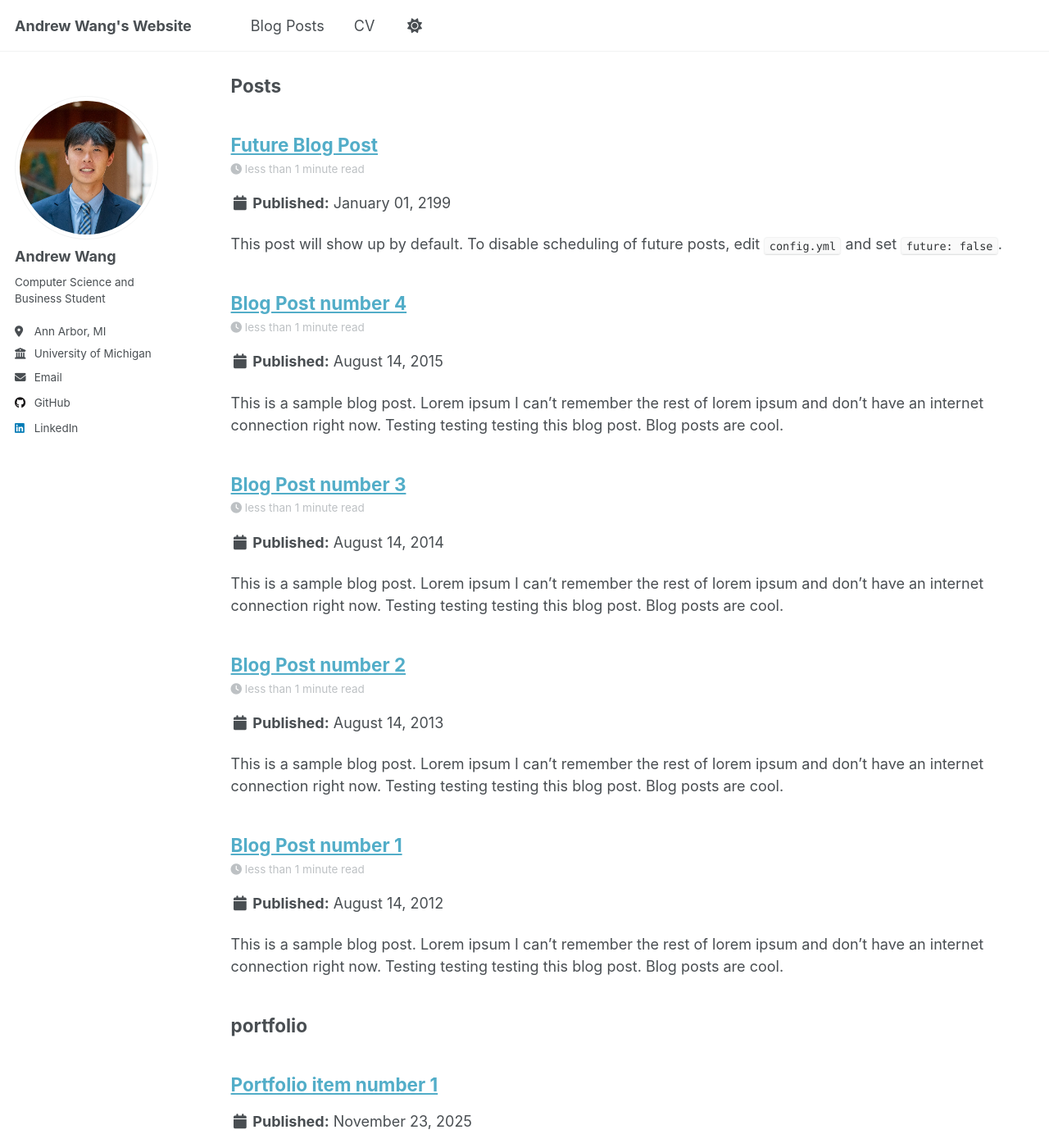
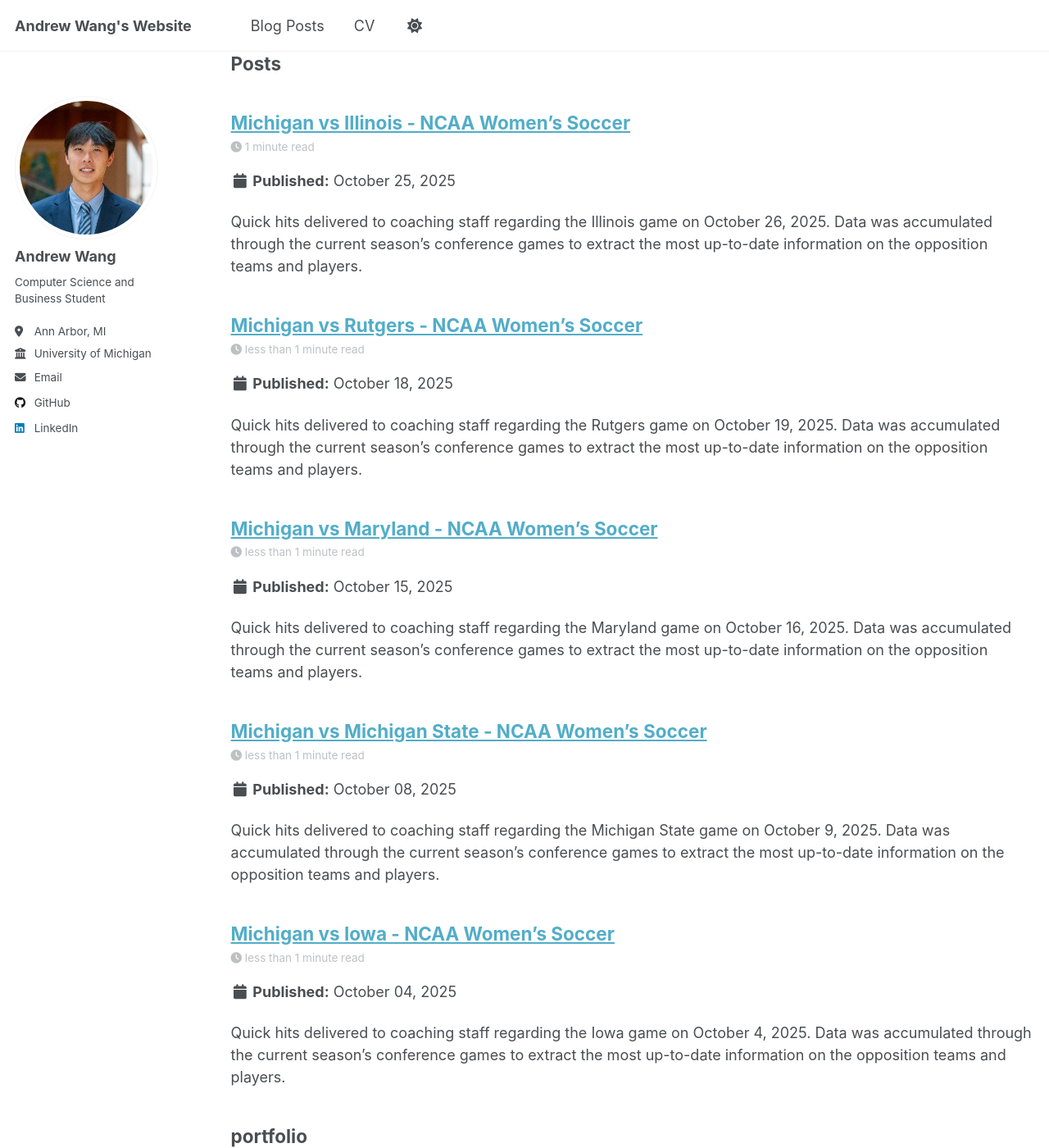
Before and after one commit to wxng23/wxng23.github.io, a Jekyll site: the page built from _pages/sitemap.md, in a window 1280 px wide and 1400 px high, scrolled down 1665 px. Shown: the whole window at 82% size. Built offline with Jekyll 4.4.1, drawn with Linux system fonts in a browser that asks for light colours; a script that is not in the unit is left out; some of the changed text lies outside the part shown.

Commit message:
Add 2025 opponent scouts

```diff
--- a/_includes/footer.html
+++ b/_includes/footer.html
@@ -1,4 +1,4 @@
-{% include base_path %}
+<!-- {% include base_path %}
 
 {% if site.author.github or site.author.bitbucket or site.atom_feed.hide != true %}
 <div class="page__footer-follow">
@@ -22,4 +22,4 @@
 <div class="page__footer-copyright">
   &copy; {{ site.time | date: '%Y' }} {{ site.name | default: site.title }}, {{ site.data.ui-text[site.locale].powered_by | default: "Powered by" }} <a href="https://jekyllrb.com" rel="nofollow">Jekyll</a> &amp; <a href="https://github.com/academicpages/academicpages.github.io">AcademicPages</a>, a fork of <a href="https://mademistakes.com/work/minimal-mistakes-jekyll-theme/" rel="nofollow">Minimal Mistakes</a>.<br />
   Site last updated {{ "now" | date: '%Y-%m-%d' }}
-</div>
+</div> -->
--- a/_includes/social-share.html
+++ b/_includes/social-share.html
@@ -5,13 +5,13 @@
     <h4 class="page__share-title">{{ site.data.ui-text[site.locale].share_on_label | default: "Share on" }}</h4>
   {% endif %}
 
-  <a href="https://bsky.app/intent/compose?text={{ base_path }}{{ page.url }}" class="btn btn--bluesky" title="{{ site.data.ui-text[site.locale].share_on_label | default: 'Share on' }} Bluesky"><i class="fab fa-bluesky" aria-hidden="true"></i><span> Bluesky</span></a>
+  <!-- <a href="https://bsky.app/intent/compose?text={{ base_path }}{{ page.url }}" class="btn btn--bluesky" title="{{ site.data.ui-text[site.locale].share_on_label | default: 'Share on' }} Bluesky"><i class="fab fa-bluesky" aria-hidden="true"></i><span> Bluesky</span></a> -->
 
   <a href="https://www.facebook.com/sharer/sharer.php?u={{ base_path }}{{ page.url }}" class="btn btn--facebook" title="{{ site.data.ui-text[site.locale].share_on_label | default: 'Share on' }} Facebook"><i class="fab fa-facebook" aria-hidden="true"></i><span> Facebook</span></a>
 
   <a href="https://www.linkedin.com/shareArticle?mini=true&url={{ base_path }}{{ page.url }}" class="btn btn--linkedin" title="{{ site.data.ui-text[site.locale].share_on_label | default: 'Share on' }} LinkedIn"><i class="fab fa-linkedin" aria-hidden="true"></i><span> LinkedIn</span></a>
 
-  <a href="https://www.addtoany.com/add_to/mastodon?linkurl={{  base_path | append: page.url | url_encode }}" class="btn btn--mastodon" title="{{ site.data.ui-text[site.locale].share_on_label | default: 'Share on' }} Mastodon"><i class="fab fa-mastodon" aria-hidden="true"></i><span> Mastodon</span></a>
+  <!-- <a href="https://www.addtoany.com/add_to/mastodon?linkurl={{  base_path | append: page.url | url_encode }}" class="btn btn--mastodon" title="{{ site.data.ui-text[site.locale].share_on_label | default: 'Share on' }} Mastodon"><i class="fab fa-mastodon" aria-hidden="true"></i><span> Mastodon</span></a> -->
 
-  <a href="https://x.com/intent/post?text={{ base_path }}{{ page.url }}" class="btn btn--x" title="{{ site.data.ui-text[site.locale].share_on_label | default: 'Share on' }} X"><i class="fab fa-x-twitter" aria-hidden="true"></i><span> X (formerly Twitter)</span></a>
+  <a href="https://x.com/intent/post?text={{ base_path }}{{ page.url }}" class="btn btn--x" title="{{ site.data.ui-text[site.locale].share_on_label | default: 'Share on' }} X"><i class="fab fa-x-twitter" aria-hidden="true"></i><span> X (Twitter)</span></a>
 </section>
--- a/_pages/cv.md
+++ b/_pages/cv.md
@@ -11,54 +11,28 @@ redirect_from:
 
 Education
 ======
-* Ph.D in Version Control Theory, GitHub University, 2018 (expected)
-* M.S. in Jekyll, GitHub University, 2014
-* B.S. in GitHub, GitHub University, 2012
+* M.S. in Computer Science, University of Michigan, 2026
+* B.S. in Computer Science & minor in Business Administration, University of Michigan, 2025
 
 Work experience
 ======
-* Spring 2024: Academic Pages Collaborator
-  * GitHub University
-  * Duties includes: Updates and improvements to template
-  * Supervisor: The Users
+* Summer 2025: Software Development Engineer Intern @ Amazon
+  * Designed internal API utilizing API Gateway, DynamoDB, and Lambda functions for Amazon Web Services’ Trusted Advisor to reduce code review creation time
+  * Migrated a codebase from JGit library to a Lambda Layer-based system Git binary execution
+  * Created comprehensive guide for developing workflows with automated code reviews that was circulated as a resource within internal channels
+* Summer 2024: Software Engineer Intern @ Infindat
+  * Engineered end-to-end Kubernetes-based Retrieval-Augmented Generation (RAG) system and reference architecture for company and clients
+  * Authored solution brief and technical blog detailing RAG, generating media coverage in 6 countries
+* Winter 2024 - Present: Lead Data Analyst @ University of Michigan, Women's Soccer
+  * Compiled live data with Spiideo CloudLink RTSP feeds and Hudl Sportscode to provide actionable takeaways directly with coaches
+  * Utilized Hudl Insight and Sportscode to create team and opponent analysis, identifying attacking threats and defensive weaknesses
+  * Leveraged Tableau, Python, pandas, and scikit-learn to develop models for insights on goalscoring opportunities using Hudl Wyscout API
 
-* Fall 2015: Research Assistant
-  * GitHub University
-  * Duties included: Merging pull requests
-  * Supervisor: Professor Hub
-
-* Summer 2015: Research Assistant
-  * GitHub University
-  * Duties included: Tagging issues
-  * Supervisor: Professor Git
-
-Skills
+<!-- Skills
 ======
 * Skill 1
 * Skill 2
   * Sub-skill 2.1
   * Sub-skill 2.2
   * Sub-skill 2.3
-* Skill 3
-
-Publications
-======
-  <ul>{% for post in site.publications reversed %}
-    {% include archive-single-cv.html %}
-  {% endfor %}</ul>
-
-Talks
-======
-  <ul>{% for post in site.talks reversed %}
-    {% include archive-single-talk-cv.html  %}
-  {% endfor %}</ul>
-
-Teaching
-======
-  <ul>{% for post in site.teaching reversed %}
-    {% include archive-single-cv.html %}
-  {% endfor %}</ul>
-
-Service and leadership
-======
-* Currently signed in to 43 different slack teams
+* Skill 3 -->
--- a/_pages/sitemap.md
+++ b/_pages/sitemap.md
@@ -7,7 +7,7 @@ author_profile: true
 
 {% include base_path %}
 
-A list of all the posts and pages found on the site. For you robots out there, there is an [XML version]({{ base_path }}/sitemap.xml) available for digesting as well.
+A list of all the posts and pages found on the site.
 
 <h2>Pages</h2>
 {% for post in site.pages %}
--- a/_posts/2012-08-14-blog-post-1.md
+++ /dev/null
@@ -1,20 +0,0 @@
----
-title: 'Blog Post number 1'
-date: 2012-08-14
-permalink: /posts/2012/08/blog-post-1/
-tags:
-  - cool posts
-  - category1
-  - category2
----
-
-This is a sample blog post. Lorem ipsum I can't remember the rest of lorem ipsum and don't have an internet connection right now. Testing testing testing this blog post. Blog posts are cool.
-
-Headings are cool
-======
-
-You can have many headings
-======
-
-Aren't headings cool?
-------
--- a/_posts/2013-08-14-blog-post-2.md
+++ /dev/null
@@ -1,20 +0,0 @@
----
-title: 'Blog Post number 2'
-date: 2013-08-14
-permalink: /posts/2013/08/blog-post-2/
-tags:
-  - cool posts
-  - category1
-  - category2
----
-
-This is a sample blog post. Lorem ipsum I can't remember the rest of lorem ipsum and don't have an internet connection right now. Testing testing testing this blog post. Blog posts are cool.
-
-Headings are cool
-======
-
-You can have many headings
-======
-
-Aren't headings cool?
-------
--- a/_posts/2014-08-14-blog-post-3.md
+++ /dev/null
@@ -1,20 +0,0 @@
----
-title: 'Blog Post number 3'
-date: 2014-08-14
-permalink: /posts/2014/08/blog-post-3/
-tags:
-  - cool posts
-  - category1
-  - category2
----
-
-This is a sample blog post. Lorem ipsum I can't remember the rest of lorem ipsum and don't have an internet connection right now. Testing testing testing this blog post. Blog posts are cool.
-
-Headings are cool
-======
-
-You can have many headings
-======
-
-Aren't headings cool?
-------
--- /dev/null
+++ b/_posts/2025-10-03-blog-post-1.md
@@ -0,0 +1,20 @@
+---
+title: "Michigan vs Iowa - NCAA Women's Soccer"
+date: 2025-10-04
+permalink: /posts/2025/10/blog-post-1/
+tags:
+  - Michigan Women's Soccer Opponent Scout
+---
+
+Quick hits delivered to coaching staff regarding the Iowa game on October 4, 2025. Data was accumulated through the current season's conference games to extract the most up-to-date information on the opposition teams and players.
+
+Attacking
+-----
+* Heavily favors attacking down the right side.
+* Strong in the air, make sure we are making our presence known -- even just jumping with them and making a nuisance is better than letting them get a free header.
+
+Defensive
+------
+* Back post is vulnerable. Half of the big chances they had against them came from crosses to the back post.
+
+<iframe width="560" height="315" src="https://www.youtube.com/embed/9TBLTbEZPV0?si=amdHoe8Rl75YlA0x" title="YouTube video player" frameborder="0" allow="accelerometer; autoplay; clipboard-write; encrypted-media; gyroscope; picture-in-picture; web-share" referrerpolicy="strict-origin-when-cross-origin" allowfullscreen></iframe>
--- /dev/null
+++ b/_posts/2025-10-08-blog-post-2.md
@@ -0,0 +1,20 @@
+---
+title: "Michigan vs Michigan State - NCAA Women's Soccer"
+date: 2025-10-08
+permalink: /posts/2025/10/blog-post-2/
+tags:
+  - Michigan Women's Soccer Opponent Scout
+---
+
+Quick hits delivered to coaching staff regarding the Michigan State game on October 9, 2025. Data was accumulated through the current season's conference games to extract the most up-to-date information on the opposition teams and players.
+
+Attacking
+-----
+* Forms attacks centrally much more than other teams we've played.
+* Lot of their big chances come from runs off the back shoulders of centerbacks. Have to be communicating when passing people off across the back line.
+
+Defensive
+------
+* Their keeper is iffy on the ball but their defense is quality. Many of the big chances are just individual mistakes from the keeper.
+
+<iframe width="560" height="315" src="https://www.youtube.com/embed/2yBUiki1z0Q?si=IwgpICKzY8U6odBz" title="YouTube video player" frameborder="0" allow="accelerometer; autoplay; clipboard-write; encrypted-media; gyroscope; picture-in-picture; web-share" referrerpolicy="strict-origin-when-cross-origin" allowfullscreen></iframe>
--- /dev/null
+++ b/_posts/2025-10-15-blog-post-3.md
@@ -0,0 +1,21 @@
+---
+title: "Michigan vs Maryland - NCAA Women's Soccer"
+date: 2025-10-15
+permalink: /posts/2025/10/blog-post-3/
+tags:
+  - Michigan Women's Soccer Opponent Scout
+---
+
+Quick hits delivered to coaching staff regarding the Maryland game on October 16, 2025. Data was accumulated through the current season's conference games to extract the most up-to-date information on the opposition teams and players.
+
+Attacking
+-----
+* #14 (K. Smith) is incredible at dribbling. Creates a lot of their chances, takes people on and will often beat them. Very fast shifts of the ball, we want to get support defensively so she isn't 1v1 against one of us.
+* Favors attacking down left side.
+
+Defensive
+------
+* Their back line isn't great, not as athletic as us. Our wingers should be beating their outside backs more often than not.
+* Vulnerable to early crosses put behind the line but we will need to be making those runs into the box to give the option.
+
+<iframe width="560" height="315" src="https://www.youtube.com/embed/iZ_hgcJYyBM?si=NkoIrQd-b6h4hAMB" title="YouTube video player" frameborder="0" allow="accelerometer; autoplay; clipboard-write; encrypted-media; gyroscope; picture-in-picture; web-share" referrerpolicy="strict-origin-when-cross-origin" allowfullscreen></iframe>
--- /dev/null
+++ b/_posts/2025-10-18-blog-post-4.md
@@ -0,0 +1,21 @@
+---
+title: "Michigan vs Rutgers - NCAA Women's Soccer"
+date: 2025-10-18
+permalink: /posts/2025/10/blog-post-4/
+tags:
+  - Michigan Women's Soccer Opponent Scout
+---
+
+Quick hits delivered to coaching staff regarding the Rutgers game on October 19, 2025. Data was accumulated through the current season's conference games to extract the most up-to-date information on the opposition teams and players.
+
+Attacking
+-----
+* #17 (A. Baran) is their primary creator. Gets a lot of good crosses in and will take you on. 9 of 11 crosses with her lefty so more often than not expect her to try to end up on her left. Loves the right step over to go left.
+* Chances in general come from wide, not much being created through the middle.
+
+Defensive
+------
+* Their defense does not look as bad as their stats show. A lot of their goals against are just well crafted goals.
+* A little slow to clear their lines so be on toes for rebounds. Be optimistic in front of goal.
+
+<iframe width="560" height="315" src="https://www.youtube.com/embed/IZmNS5amDVw?si=eQg_K77zMLqFi0yc" title="YouTube video player" frameborder="0" allow="accelerometer; autoplay; clipboard-write; encrypted-media; gyroscope; picture-in-picture; web-share" referrerpolicy="strict-origin-when-cross-origin" allowfullscreen></iframe>
--- /dev/null
+++ b/_posts/2025-10-25-blog-post-5.md
@@ -0,0 +1,22 @@
+---
+title: "Michigan vs Illinois - NCAA Women's Soccer"
+date: 2025-10-25
+permalink: /posts/2025/10/blog-post-5/
+tags:
+  - Michigan Women's Soccer Opponent Scout
+---
+
+Quick hits delivered to coaching staff regarding the Illinois game on October 26, 2025. Data was accumulated through the current season's conference games to extract the most up-to-date information on the opposition teams and players.
+
+Attacking
+-----
+* #7 (E. Yee) is efficient in beating defenders and getting to good positions to set up teammates. Goes to the end line often for cut back crosses.
+* #22 (L. Howard) is good with the ball, threads passes in midfield. Has a good reverse pass so our defenders need to watch the counter-motion runs from their forwards while she is on the ball.
+* #18 (S. Foley) has good services. Doesn't take people on often, tends to put early crosses in.
+
+Defensive
+------
+* They will high press, the team has created a good chunk of good chances from winning in high up the field
+* Their centerbacks are slow, could try to exploit this. Can draw out their outside backs with our wingers/wingback and re-distribute around the top of the box to look for a slotted through ball. Can get early crosses behind the back line on counters, need to put curve on the ball to get around the center back but hit our strikers.
+
+<iframe width="560" height="315" src="https://www.youtube.com/embed/OKbenUgiRro?si=2dPVjmAvN8toar3y" title="YouTube video player" frameborder="0" allow="accelerometer; autoplay; clipboard-write; encrypted-media; gyroscope; picture-in-picture; web-share" referrerpolicy="strict-origin-when-cross-origin" allowfullscreen></iframe>
--- a/_posts/2199-01-01-future-post.md
+++ /dev/null
@@ -1,11 +0,0 @@
----
-title: 'Future Blog Post'
-date: 2199-01-01
-permalink: /posts/2012/08/blog-post-4/
-tags:
-  - cool posts
-  - category1
-  - category2
----
-
-This post will show up by default. To disable scheduling of future posts, edit `config.yml` and set `future: false`.
```
Also changed, not shown: _pages/about.md (+5 -5 lines), _posts/2015-08-14-blog-post-4.md (deleted, +0 -20 lines).
